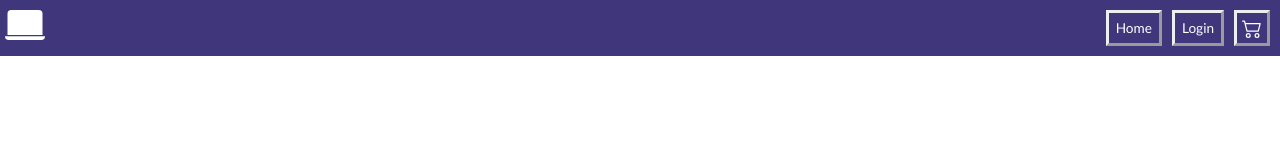
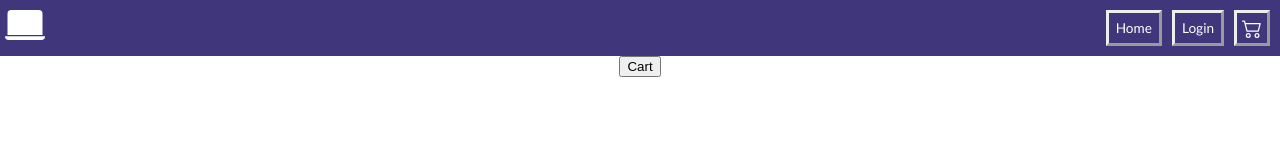
Before and after one commit to C6-OmarAlduais/MERAKI_Academy_Project_4, a React (Create React App) app in the folder frontend/: page /cart in a window 1280 px wide. Before the commit this address had no page. Shown: the top 160 px of the page. Built offline with nearby package versions, Linux system fonts and the light colour scheme.

Commit message:
navigate to cart

```diff
--- a/frontend/src/App.js
+++ b/frontend/src/App.js
@@ -8,6 +8,7 @@ import Products from "./components/Products";
 import ProductById from "./components/ProductById";
 import UpdateProduct from "./components/Admins/UpdateProduct";
 import CreateProduct from "./components/Admins/Create";
+import Cart from "./components/Cart";
 //--------------------------------------------
 export const appContext = createContext()
 
@@ -31,6 +32,7 @@ function App() {
       <Route path="/product/:id" element={<ProductById/>}/>
       <Route path="/update/:id" element={<UpdateProduct/>}/>
       <Route path="/create" element={<CreateProduct/>}/>
+      <Route path="/cart" element={<Cart/>}/>
       </Routes>
     </div>
     </appContext.Provider>
--- a/frontend/src/components/Cart/index.js
+++ b/frontend/src/components/Cart/index.js
@@ -1,17 +1,36 @@
-import {React} from 'react';
+import { React, useContext } from "react";
+import { appContext } from "../../App";
 
 //--------------------------
 
 const Cart = () => {
+  //------------------------------ get id and qnt form the local sorage
+  const idAndValue = localStorage.getItem("idAndValue");
+  const id_value = JSON.parse(idAndValue);
+  //----------------------------------
+  const { allProducts } = useContext(appContext);
 
+  //---------------------------------
   const addToCart = () => {
-
-    }
+    console.log(id_value);
+  };
   return (
     <div>
-
+      {allProducts.filter((product, i) => {
+        console.log(product);
+        if (product._id !== id_value.id) {
+          return <p>No Items added to Cart</p>;
+        } else {
+          return (
+            <div>
+              <h2>{product._id}</h2>
             </div>
           );
         }
+      })}
+      <button onClick={addToCart}>Cart</button>
+    </div>
+  );
+};
 
 export default Cart;
--- a/frontend/src/components/Navbar/index.js
+++ b/frontend/src/components/Navbar/index.js
@@ -18,18 +18,17 @@ const Navbar = () => {
       }
     return (
         <div className="nav">
-            <svg xmlns="http://www.w3.org/2000/svg" width="20" height="20" fill="white" className="cart2" viewBox="0 0 16 16">
+            <svg onClick={() => navigate(`/cart`)} xmlns="http://www.w3.org/2000/svg" width="20" height="20" fill="white" className="cart2" viewBox="0 0 16 16">
   <path d="M0 2.5A.5.5 0 0 1 .5 2H2a.5.5 0 0 1 .485.379L2.89 4H14.5a.5.5 0 0 1 .485.621l-1.5 6A.5.5 0 0 1 13 11H4a.5.5 0 0 1-.485-.379L1.61 3H.5a.5.5 0 0 1-.5-.5zM3.14 5l1.25 5h8.22l1.25-5H3.14zM5 13a1 1 0 1 0 0 2 1 1 0 0 0 0-2zm-2 1a2 2 0 1 1 4 0 2 2 0 0 1-4 0zm9-1a1 1 0 1 0 0 2 1 1 0 0 0 0-2zm-2 1a2 2 0 1 1 4 0 2 2 0 0 1-4 0z"/>
 </svg>
              {token === ''? (<Link className="bar-link" to={'/login'}>Login</Link>):(<Link onClick={toLogout} className="bar-link" to={'/login'}>Sing out</Link>)}
         <div className="nav-items">
             <Link className="bar-link" to={'/home'}>Home</Link>
 
-            {/* <Link className="bar-link" to={'/login'}>Login</Link> */}
-            {/* <Link onClick={toLogout} className="bar-link" to={'/login'}>Sing out</Link> */}
         </div>
+
         <div className="img-header">
-            <svg  xmlns="http://www.w3.org/2000/svg" width="40" height="40" fill="white" className="bi bi-laptop-fill" viewBox="0 0 16 16">
+            <svg xmlns="http://www.w3.org/2000/svg" width="40" height="40" fill="white" className="bi bi-laptop-fill" viewBox="0 0 16 16">
   <path d="M2.5 2A1.5 1.5 0 0 0 1 3.5V12h14V3.5A1.5 1.5 0 0 0 13.5 2h-11zM0 12.5h16a1.5 1.5 0 0 1-1.5 1.5h-13A1.5 1.5 0 0 1 0 12.5z"/>
 </svg>
 </div>
--- a/frontend/src/components/Products/index.js
+++ b/frontend/src/components/Products/index.js
@@ -47,9 +47,9 @@ const Products = () => {
     }
 }
 const addToCart = (value, id) => {
-    console.log(value, id);
     const idAndValue = {productId: id, productQnt: value}
-    localStorage.setItem('idAndValue', )
+    localStorage.setItem('idAndValue', JSON.stringify(idAndValue))
+
 }
 
   return (
```
Lines whose indentation alone changed are shown as unchanged.
